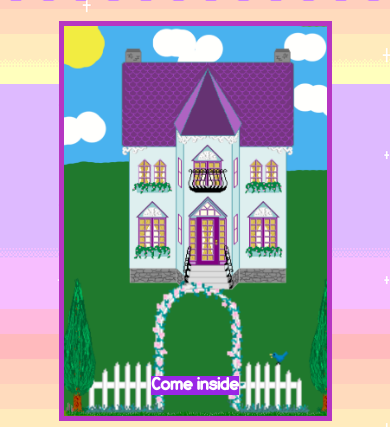
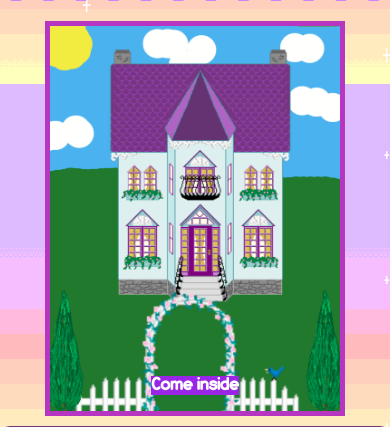
Before and after one commit to mayamiz/mayas-archive, a PHP site: page / in a window 390 px wide. Shown: the part 1041-1468 px from the top of the page. Run offline with PHP 8.4, Linux system fonts and the light colour scheme; some libraries are stand-ins or nearby versions.

Commit message:
Update styles.css

```diff
--- a/styles.css
+++ b/styles.css
@@ -388,25 +388,30 @@ p {
 
     main {
       background-image: none;
-      display: none;
+      background-color: #d082fd;
+      border: none;
     }
 
   .town2 {
     background-color: rgb(88, 121, 73);
     background-image: url(115cottagerow.png);
-   width: 70vw;
+   width: 300px;
      background-size: cover;
     background-repeat: no-repeat;
     margin: auto;
     margin-top: 20px;
     border: 5px solid rgb(182, 54, 194);
-    height: 400px;
+    height: auto;
   }
 
   .towntext {
     display: block;
 
   }
+  .town {
+    display: none;
+  }
+
 
 
 
```
